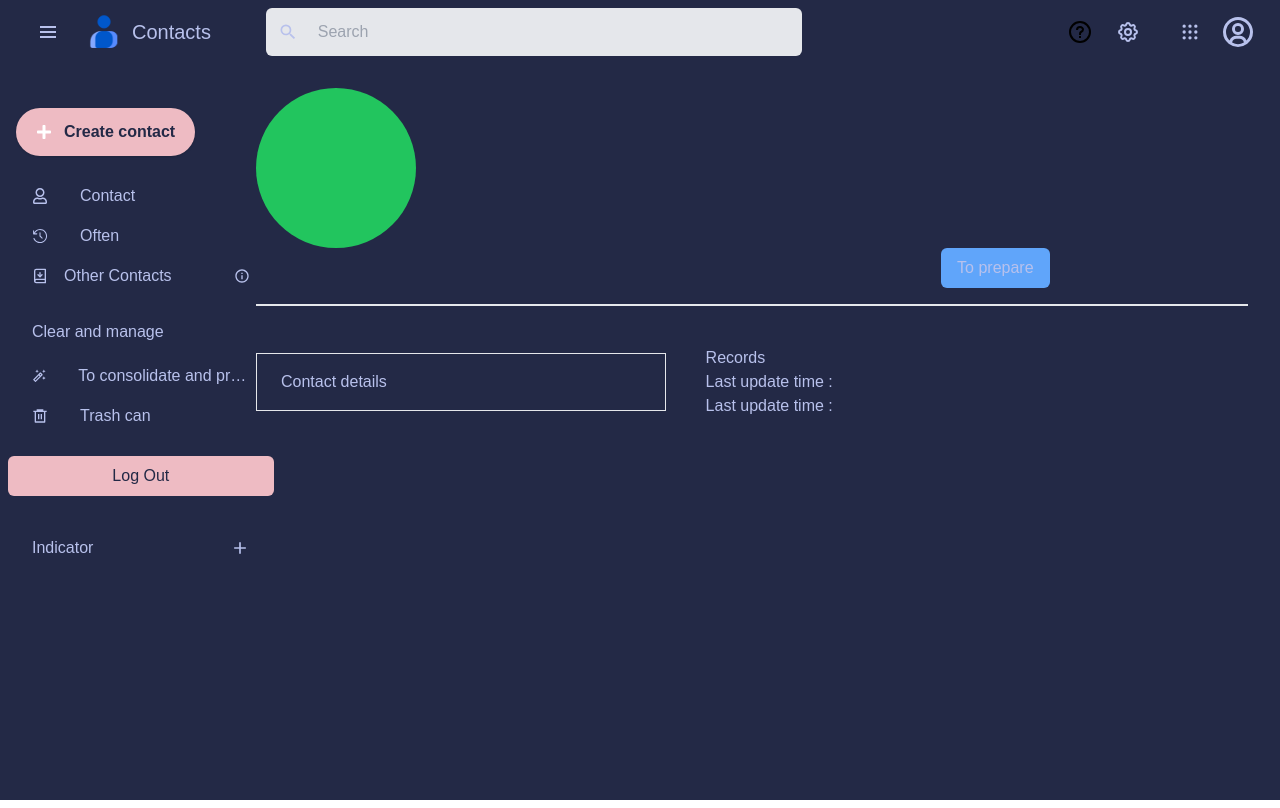
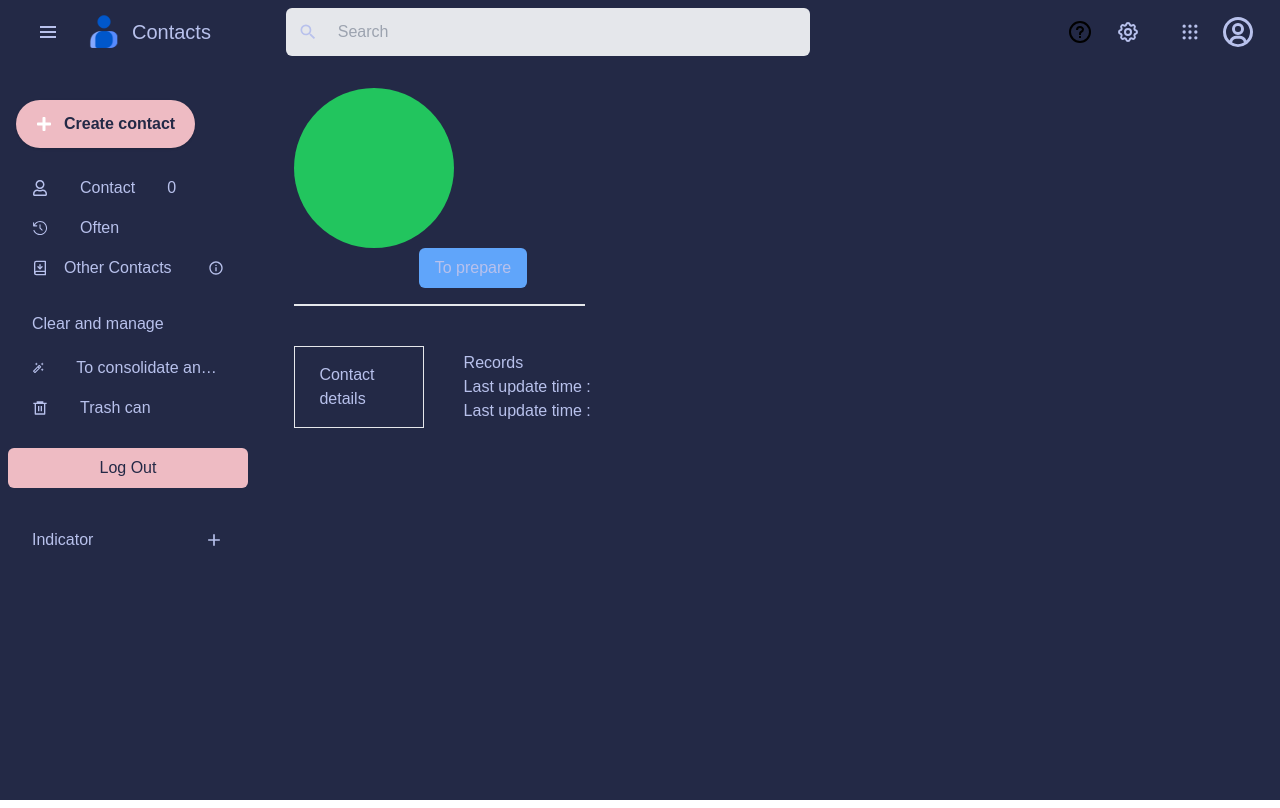
Before and after one commit to enn-ko/ContactApp, a React (Vite) app: page /person/1 in a window 1280 px wide. Built offline with nearby package versions, Linux system fonts and the light colour scheme; no server answers; the database is empty; sample sign-in values are in the browser's storage.

Commit message:
update UI

```diff
--- a/css/output.css
+++ b/css/output.css
@@ -547,8 +547,24 @@ video {
   right: 0px;
 }
 
+.right-4 {
+  right: 1rem;
+}
+
 .top-0 {
   top: 0px;
+}
+
+.top-2 {
+  top: 0.5rem;
+}
+
+.top-2\.5 {
+  top: 0.625rem;
+}
+
+.top-20 {
+  top: 5rem;
 }
 
 .top-\[3rem\] {
@@ -651,10 +667,6 @@ video {
   height: 1.5rem;
 }
 
-.h-\[100vh\] {
-  height: 100vh;
-}
-
 .h-\[10rem\] {
   height: 10rem;
 }
@@ -675,20 +687,12 @@ video {
   height: 100vh;
 }
 
-.h-\[100\] {
-  height: 100;
+.max-h-\[50vh\] {
+  max-height: 50vh;
 }
 
-.h-\[100\%\] {
-  height: 100%;
-}
-
-.h-\[90vh\] {
-  height: 90vh;
-}
-
-.max-h-\[50vh\] {
-  max-height: 50vh;
+.max-h-full {
+  max-height: 100%;
 }
 
 .min-h-screen {
@@ -719,16 +723,16 @@ video {
   width: 20rem;
 }
 
-.w-\[22\%\] {
-  width: 22%;
-}
-
 .w-\[30\%\] {
   width: 30%;
 }
 
 .w-\[40\%\] {
   width: 40%;
+}
+
+.w-\[55\%\] {
+  width: 55%;
 }
 
 .w-\[80\%\] {
@@ -769,6 +773,10 @@ video {
 
 .cursor-pointer {
   cursor: pointer;
+}
+
+.flex-col {
+  flex-direction: column;
 }
 
 .place-items-center {
@@ -831,16 +839,12 @@ video {
   overflow: hidden;
 }
 
-.overflow-scroll {
-  overflow: scroll;
+.overflow-x-auto {
+  overflow-x: auto;
 }
 
 .overflow-y-auto {
   overflow-y: auto;
-}
-
-.overflow-y-scroll {
-  overflow-y: scroll;
 }
 
 .truncate {
@@ -1223,6 +1227,10 @@ th,td{
 }
 
 @media (min-width: 768px) {
+  .md\:ml-5 {
+    margin-left: 1.25rem;
+  }
+
   .md\:block {
     display: block;
   }
@@ -1234,10 +1242,47 @@ th,td{
   .md\:hidden {
     display: none;
   }
+
+  .md\:w-\[26\%\] {
+    width: 26%;
+  }
+
+  .md\:w-\[30rem\] {
+    width: 30rem;
+  }
+
+  .md\:w-\[28\%\] {
+    width: 28%;
+  }
+
+  .md\:gap-5 {
+    gap: 1.25rem;
+  }
+
+  .md\:px-6 {
+    padding-left: 1.5rem;
+    padding-right: 1.5rem;
+  }
 }
 
 @media (min-width: 1024px) {
   .lg\:flex {
     display: flex;
   }
+
+  .lg\:w-\[22\%\] {
+    width: 22%;
+  }
+
+  .lg\:w-\[20\%\] {
+    width: 20%;
+  }
+
+  .lg\:w-\[\%\] {
+    width: %;
+  }
+
+  .lg\:w-\[18\%\] {
+    width: 18%;
+  }
 }
--- a/src/App.jsx
+++ b/src/App.jsx
@@ -21,7 +21,7 @@ const App = () => {
       {!isRegOrLogin && <NavBar />}
 
       <div
-        className="relative"
+        className="flex"
       >
         {!isRegOrLogin && <SideBar />}
 
--- a/src/Components/ContactTable.jsx
+++ b/src/Components/ContactTable.jsx
@@ -52,7 +52,7 @@ const ContactTable = () => {
       initial={{ marginLeft: "20%" }}
       animate={menuActive ? { marginLeft: 0 } : { marginLeft: "20%" }}
       transition={{ duration: 0.25 }}
-      className={`flex-1 px-8`}
+      className={`flex-1 px-8 overflow-x-auto h-screen`}
     >
       <table className="table-auto w-full px-5 font-medium ">
         <thead className="">
@@ -60,8 +60,8 @@ const ContactTable = () => {
             <tr className="border-b-[1px] ">
               <th className="text-start w-1/5">Name</th>
               <th className="text-start w-1/5">Email</th>
-              <th className="text-start  w-1/5">Phone number</th>
-              <th className="text-start">Company</th>
+              <th className="text-start  w-1/5">Phone Number</th>
+              <th className="text-start">Job title & Company</th>
               <motion.th
                 initial={{ opacity: 0, display: "none" }}
                 animate={
@@ -72,7 +72,7 @@ const ContactTable = () => {
                 transition={{ duration: 0.45 }}
                 className="text-start"
               >
-                indicator
+
               </motion.th>
 
               <th
--- a/src/Components/ContactTableComponent.jsx
+++ b/src/Components/ContactTableComponent.jsx
@@ -111,7 +111,7 @@ const ContactTableComponent = ({
 
       onMouseEnter={handleMouseEnter}
       onMouseLeave={handleMouseLeave}
-      className={`cursor-pointer relative  ${
+      className={`cursor-pointer relative ${
         isChecked || isHovered ? "bg-[#4f546b]" : ""
       }`}
     >
--- a/src/Components/NavBar.jsx
+++ b/src/Components/NavBar.jsx
@@ -26,7 +26,7 @@ const NavBar = () => {
   }
 
   return (
-    <div className="flex justify-between items-center  gap-5 px-6 pt-2">
+    <div className="flex justify-between items-center md:gap-5 md:px-6 pt-2">
       <div className="flex items-center justify-start gap-3 basis-[18%]">
         <button onClick={() =>  setMenuActive(!menuActive)} className="p-3 hover:bg-gray-200 duration-200 rounded-full">
 
@@ -37,13 +37,13 @@ const NavBar = () => {
           <p className="text-xl">Contacts</p>
         </div>
       </div>
-      <div className="flex items-center justify-between flex-1">
+      <div className="flex items-center justify-between md:ml-5 flex-1">
         <button
         onClick={handleToggleSearch}
-        className="md:hidden flex items-center text-gray-500 dark:text-gray-400 hover:bg-gray-100 dark:hover:bg-gray-700 focus:outline-none focus:ring-4 focus:ring-gray-200 dark:focus:ring-gray-700 rounded-lg text-sm p-2.5 mr-1">
+        className="md:hidden flex flex-col items-center text-gray-500 dark:text-gray-400 hover:bg-gray-100 dark:hover:bg-gray-700 focus:outline-none focus:ring-4 focus:ring-gray-200 dark:focus:ring-gray-700 rounded-lg text-sm p-2.5 mr-1">
           <MdSearch className="text-xl"/>
           {isToggledVisible && (
-          <div className="bg-gray-200 px-3 py-3 basis-[60% ] items-center justify-start gap-5 rounded-md" id="navbar-search">
+          <div className="bg-gray-200 px-3 py-3 basis-[60% ] absolute top-2.5 right-4 items-center justify-start gap-5 rounded-md" id="navbar-search">
             <input type="text" placeholder="Search" className="focus:outline-none bg-transparent flex-1" />
           </div>
         )}
--- a/src/Components/SideBar.jsx
+++ b/src/Components/SideBar.jsx
@@ -1,5 +1,5 @@
 import { motion } from "framer-motion";
-import { useContext, useEffect, useState } from "react";
+import { useContext, useEffect, useState,useMemo } from "react";
 import { StateContext } from "../Services/Context/Context";
 import { FaPlus } from "react-icons/fa";
 import { FaRegUser } from "react-icons/fa";
@@ -10,6 +10,7 @@ import { MdOutlineAutoFixHigh } from "react-icons/md";
 import { RiDeleteBin6Line } from "react-icons/ri";
 import { BiPlus } from "react-icons/bi";
 import { Link, useLocation, useNavigate } from "react-router-dom";
+import { getAllContactData } from "../Services/Apis/FireStoreApi";
 import { useLogoutMutation } from "../Services/Apis/authApi";
 import { removeUser } from "../Services/slice/userSlice";
 import { useDispatch } from "react-redux";
@@ -24,6 +25,8 @@ import { GrFormClose } from "react-icons/gr";
 
 const SideBar = () => {
 
+
+
   const location = useLocation()
 
   const nav = useNavigate()
@@ -37,7 +40,10 @@ const SideBar = () => {
   const [modalActive, setModalActive] = useState(false);
 
 
-
+  const [allContacts, setAllContacts] = useState([])
+  useMemo(() => {
+    getAllContactData(setAllContacts,token)
+  }, [])
 
 
   const handleLogout = async () => {
@@ -72,7 +78,7 @@ const SideBar = () => {
 
   return (
     <motion.div
-    className="absolute w-[22%] px-2 h-[90vh] overflow-y-scroll top-0 left-0"
+    className=" w-[55%] md:w-[28%] lg:w-[20%] bg-background md:none max-h-full absolute px-2 overflow-y-auto top-20 left-0"
       initial={{x:0}}
 
       animate={menuActive ? { x: -400 } : { x: 0}}
@@ -131,6 +137,7 @@ const SideBar = () => {
           <button onClick={() => (setContact(true), setOften(false), setOther(false), setConsolidate(false), setTrash(false))} className={`flex items-center justify-start gap-8  px-6  rounded-e-full py-2 w-full ${contact? "bg-button text-button-text":"hover:bg-[#4f546b]"}`}>
             <FaRegUser />
             <p>Contact</p>
+            <span>{allContacts.length}</span>
           </button>
           </Link>
           <button onClick={() => (setContact(false), setOften(true), setOther(false), setConsolidate(false), setTrash(false))} className={`flex items-center justify-start gap-8   px-6  rounded-e-full py-2 w-full ${often?'bg-button text-button-text' :'hover:bg-[#4f546b]'}`}>
--- a/src/Pages/New.jsx
+++ b/src/Pages/New.jsx
@@ -66,12 +66,12 @@ const fileRef = useRef()
   }, []);
   return (
     <motion.div
-      initial={{ marginLeft: "20%" }}
-      animate={menuActive ? { marginLeft: 0 } : { marginLeft: "20%" }}
+      initial={{ marginLeft: "23%" }}
+      animate={menuActive ? { marginLeft: 0 } : { marginLeft: "23%" }}
       transition={{ duration: 0.25 }}
-      className={`mt-8 bg-transparent ${menuActive ? "px-8" : ""}`}
+      className={`mt-8 bg-transparent${menuActive ? "px-8" : ""}`}
     >
-      <form onSubmit={handleCreateContact} action="" className=" w-[20rem]">
+      <form onSubmit={handleCreateContact} action="" className=" w-[20rem] md:w-[30rem]">
         <div onClick={() => fileRef.current.click()} className="w-[10rem] h-[10rem] mb-8 bg-button rounded-full grid place-items-center cursor-pointer" >
           <LuImagePlus className="text-button-text text-4xl"/>
         </div>
--- a/src/Pages/Person.jsx
+++ b/src/Pages/Person.jsx
@@ -51,8 +51,8 @@ const Person = () => {
   }, []);
   return (
     <motion.div
-      initial={{ marginLeft: "20%" }}
-      animate={menuActive ? { marginLeft: 0 } : { marginLeft: "20%" }}
+      initial={{ marginLeft: "23%" }}
+      animate={menuActive ? { marginLeft: 0 } : { marginLeft: "23%" }}
       transition={{ duration: 0.25 }}
       className={`mt-8 bg-transparent ${menuActive ? "px-8" : ""}`}
     >
--- a/tailwind.config.js
+++ b/tailwind.config.js
@@ -9,6 +9,7 @@ export default {
     },
 
     screens: {
+
       'sm': '640px',
       // => @media (min-width: 640px) { ... }
 
```
